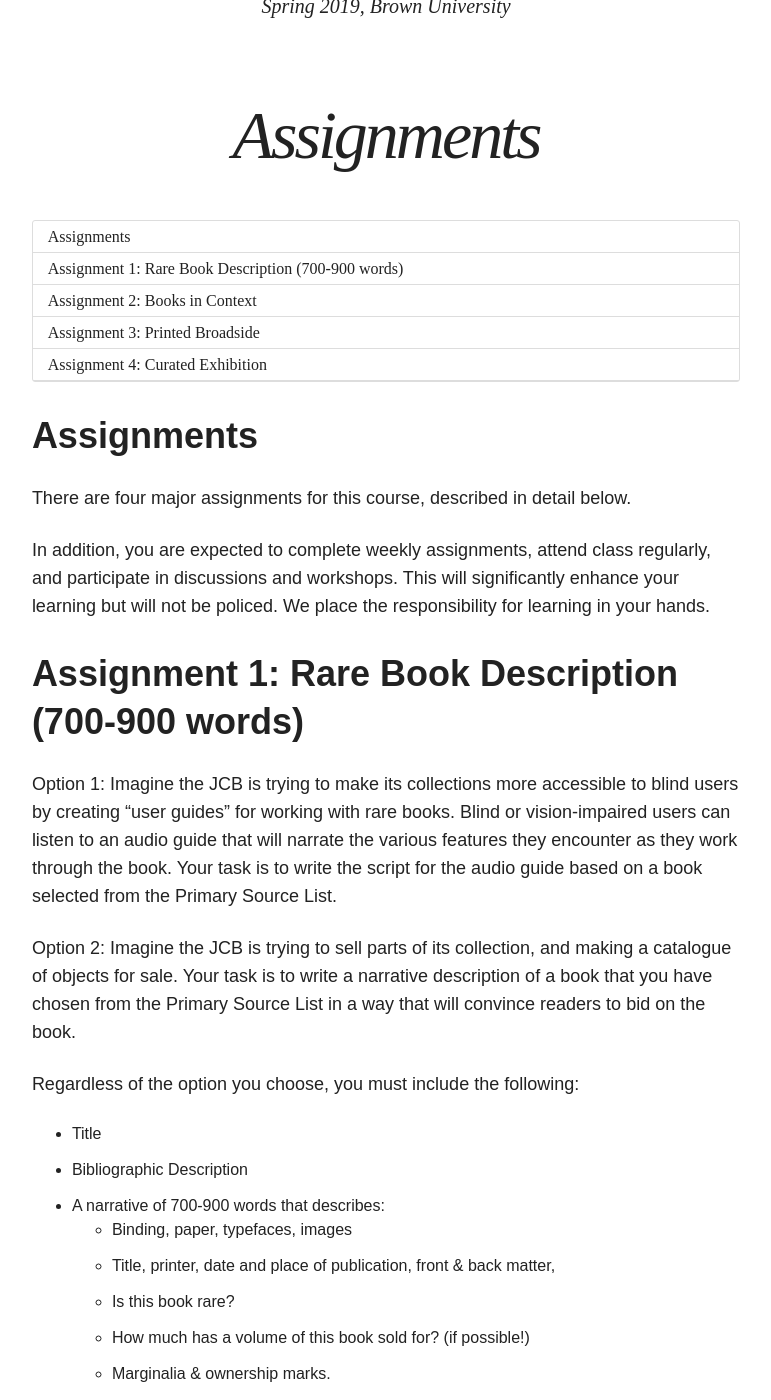
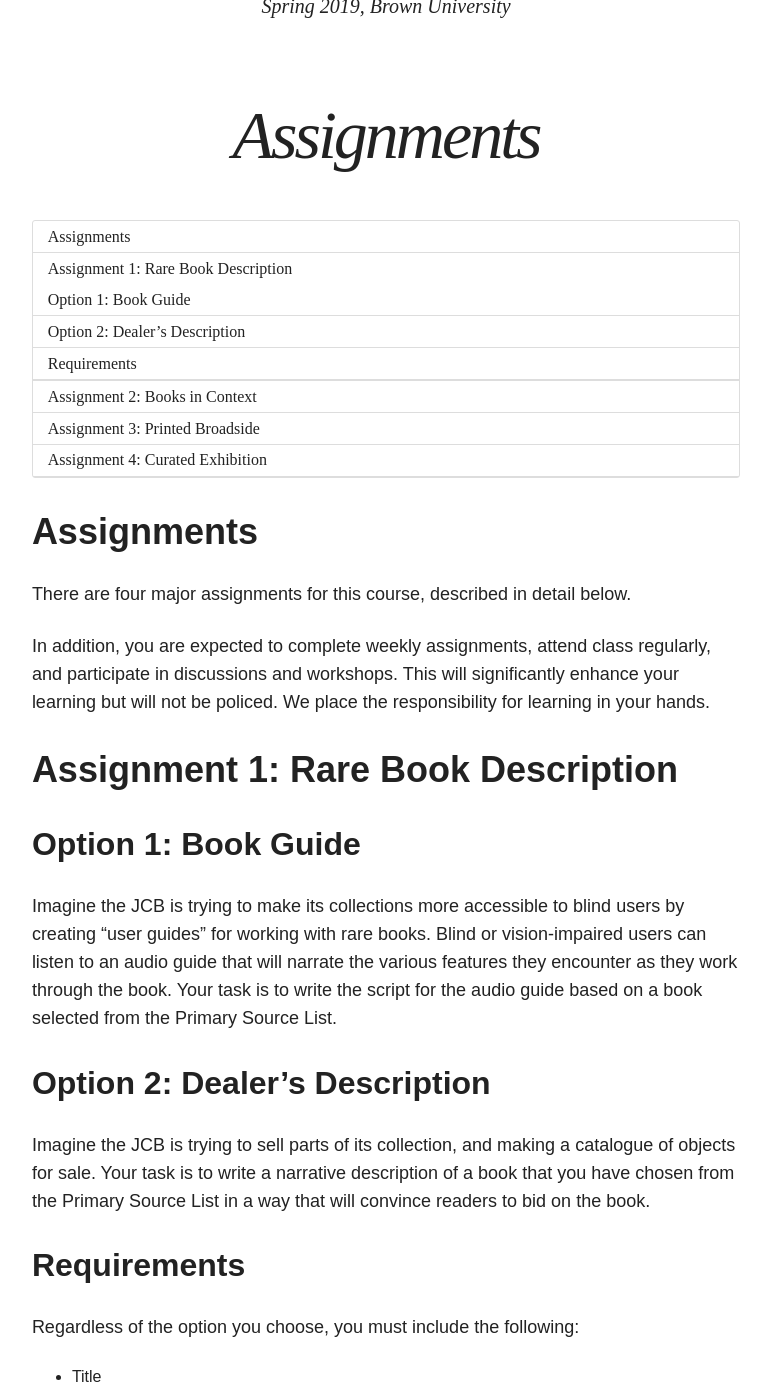
Before and after one commit to halperta/2019-bookhistory, a Jekyll site: the page built from assignments/index.md, in a window 1280 px wide and 1400 px high, scrolled down 377 px. Shown: the whole window, without its empty margins (254-1025 px from the left). Built offline with Jekyll 4.4.1, drawn with Linux system fonts in a browser that asks for light colours; nearby versions of some CDN libraries.

Commit message:
new images

```diff
--- a/_config.yml
+++ b/_config.yml
@@ -3,7 +3,7 @@
 title: History of the Book in the Americas and Beyond
 locale: en_US
 description: Spring 2019, Brown University
-logo: aas_coin.png
+logo: world_coin.png
 # baseurl: /criticalarchives #comment out when testing.
 url: https://halperta.github.io/2019-bookhistory
 # url: http://localhost:4000/
--- a/assignments/index.md
+++ b/assignments/index.md
@@ -14,11 +14,14 @@ There are four major assignments for this course, described in detail below.
 In addition, you are expected to complete weekly assignments, attend class regularly, and participate in discussions and workshops. This will significantly enhance your learning but will not be policed. We place the responsibility for learning in your hands.
 
 
-# Assignment 1: Rare Book Description (700-900 words)
-Option 1: Imagine the JCB is trying to make its collections more accessible to blind users by creating “user guides” for working with rare books. Blind or vision-impaired users can listen to an audio guide that will narrate the various features they encounter as they work through the book. Your task is to write the script for the audio guide based on a book selected from the Primary Source List.
+# Assignment 1: Rare Book Description
+## Option 1: Book Guide
+Imagine the JCB is trying to make its collections more accessible to blind users by creating “user guides” for working with rare books. Blind or vision-impaired users can listen to an audio guide that will narrate the various features they encounter as they work through the book. Your task is to write the script for the audio guide based on a book selected from the Primary Source List.
 
-Option 2: Imagine the JCB is trying to sell parts of its collection, and making a catalogue of objects for sale. Your task is to write a narrative description of a book that you have chosen from the Primary Source List in a way that will convince readers to bid on the book.
+## Option 2: Dealer's Description
+Imagine the JCB is trying to sell parts of its collection, and making a catalogue of objects for sale. Your task is to write a narrative description of a book that you have chosen from the Primary Source List in a way that will convince readers to bid on the book.
 
+## Requirements
 Regardless of the option you choose, you must include the following:
 * Title
 * Bibliographic Description
```
Also changed, not shown: favicon.ico, favicon.jpg, favicon.png, images/aas_coin-icon144.png (deleted), images/aas_coin.png (deleted), images/aas_coin114.png (deleted), images/aas_coin57.png (deleted), images/aas_coin72.png (deleted), images/world_coin-icon144.png (added), images/world_coin.jpg (added), images/world_coin.png (added), images/world_coin114.png (added), images/world_coin57.png (added), images/world_coin72.png (added), 1 other file.
